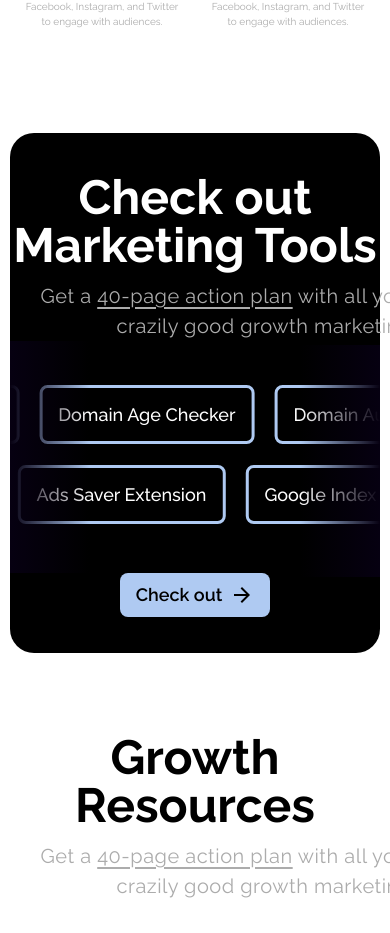
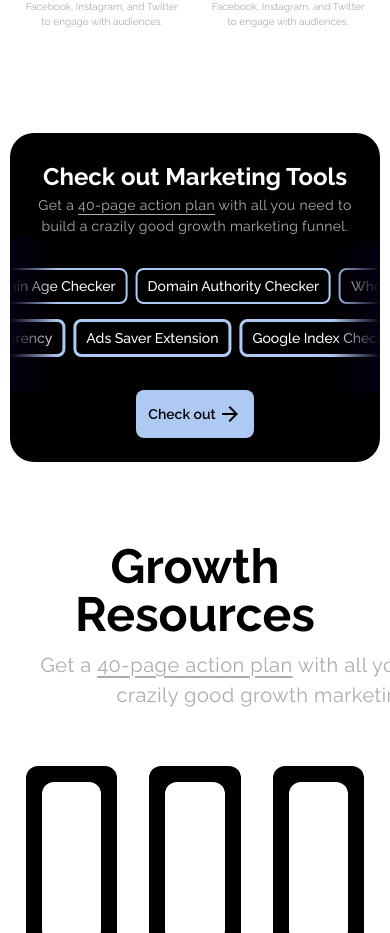
Before and after one commit to Growth-Friends/grow-with-sahil, a Next.js app: page / in a window 390 px wide. Shown: the part 1477-2410 px from the top of the page. Built offline with nearby package versions, Linux system fonts and the light colour scheme.

Commit message:
marketing tools section done

```diff
--- a/src/components/MarketingToolSection/MarketingToolSection.js
+++ b/src/components/MarketingToolSection/MarketingToolSection.js
@@ -14,11 +14,15 @@ function MarketingToolSection() {
   marketingToolRef = useRef();
   return (
     <MainLayout
-      innerClass={"bg-black text-white rounded-3xl text-center pt-10 pb-9 "}
+      innerClass={
+        "bg-black text-white rounded-3xl text-center xl:pt-10 lg:pt-9 md:pt-8 pt-7 xl:pb-9 lg:pb-8 md:pb-7 pb-6 "
+      }
       ref={marketingToolRef}
     >
-      <h2 className="font-bold text-5xl ">{content.heading}</h2>
-      <p className="text-paraSecondary text-xl w-[580px] mt-3 tracking-wide leading-normal inline-block ">
+      <h2 className="font-bold xl:text-5xl lg:text-4xl md:text-3xl text-2xl px-3 ">
+        {content.heading}
+      </h2>
+      <p className="text-paraSecondary xl:text-xl lg:text-lg md:text-base text-sm xl:w-[580px] lg:w-[500px] md:w-[460px] w-full md:px-0 px-3 xl:mt-3 lg:mt-2 md:mt-1 mt-0.5 tracking-wide leading-normal inline-block ">
         {content.subHeading.map((item, index) => {
           return (
             <React.Fragment key={index}>
@@ -33,45 +37,54 @@ function MarketingToolSection() {
           );
         })}
       </p>
-      <div className="pt-8 pb-10 space-y-1 relative">
-        <div className="absolute h-full w-20 top-0 left-0 bg-blackSideLeft z-10 " />
-        <Marquee className="py-6" direction="left" speed="35">
+      <div className="xl:pt-8 lg:pt-7 md:pt-6 pt-5 xl:pb-10 lg:pb-9 md:pb-8 pb-7 space-y-1 relative">
+        <div className="absolute h-full xl:w-20 lg:w-16 md:w-14 w-12 top-0 left-0 bg-blackSideLeft z-10 " />
+        <Marquee
+          className="xl:py-6 lg:py-5 md:py-3.5 py-3 "
+          direction="left"
+          speed="35"
+        >
           {content.marketingToolList.map((item, index) => {
             return (
               <Link
                 prefetch={false}
                 href={filePrefix(item.link, "/marketing-tools")}
                 key={index}
-                className="px-4 py-4 bg-black hover:bg-primaryColor hover:text-black transition-all duration-300 ease-in-out border-[3px] border-primaryColor rounded-lg text-lg font-medium mx-2.5 "
+                className="xl:px-4 lg:px-3 md:px-3 px-2.5 xl:py-4 lg:py-3 md:py-2 py-2 bg-black hover:bg-primaryColor hover:text-black transition-all duration-300 ease-in-out lg:border-[3px] border-[2px] border-primaryColor rounded-lg xl:text-lg md:text-base text-sm font-medium xl:mx-2.5 lg:mx-2 md:mx-1.5 mx-1 "
               >
                 {item.name}
               </Link>
             );
           })}
         </Marquee>
-        <Marquee className="py-6" direction="right" speed="35">
+        <Marquee
+          className="xl:py-6 lg:py-5 md:py-3.5 py-3"
+          direction="right"
+          speed="35"
+        >
           {content.marketingToolList.map((item, index) => {
             return (
               <Link
                 prefetch={false}
                 href={filePrefix(item.link, "/marketing-tools")}
                 key={index}
-                className="px-4 py-4 bg-black hover:bg-primaryColor hover:text-black transition-all duration-300 ease-in-out border-[3px] border-primaryColor rounded-lg text-lg font-medium mx-2.5 "
+                className="xl:px-4 lg:px-3 md:px-3 px-2.5 xl:py-4 lg:py-3 md:py-2 py-2 bg-black hover:bg-primaryColor hover:text-black transition-all duration-300 ease-in-out border-[3px] border-primaryColor rounded-lg xl:text-lg md:text-base text-sm font-medium xl:mx-2.5 lg:mx-2 md:mx-1.5 mx-1 "
               >
                 {item.name}
               </Link>
             );
           })}
         </Marquee>
-        <div className="absolute h-full w-20 top-0 right-0 bg-blackSideRight z-10 " />
+        <div className="absolute h-full xl:w-20 lg:w-16 md:w-14 w-12 top-0 right-0 bg-blackSideRight z-10 " />
       </div>
       <Link
         prefetch={false}
         href={staticRoutes[`${content.link}`]}
-        className="bg-primaryColor text-black px-4 py-2 rounded-lg font-semibold inline-flex items-center text-lg gap-x-2 hover:gap-x-4 transition-all duration-300 ease-in-out "
+        className="bg-primaryColor text-black lg:px-4 px-3 py-3 rounded-lg font-semibold inline-flex items-center xl:text-lg lg:text-base md:text-base text-sm xl:gap-x-2 lg:gap-x-1.5 md:gap-x-1 gap-x-0.5 hover:gap-x-4 transition-all duration-300 ease-in-out "
       >
-        {content.button}
-        <ArrowForwardIcon className="text-xl" />
+        <span>{content.button}</span>
+
+        <ArrowForwardIcon className="lg:text-xl text-lg" />
       </Link>
     </MainLayout>
   );
```
